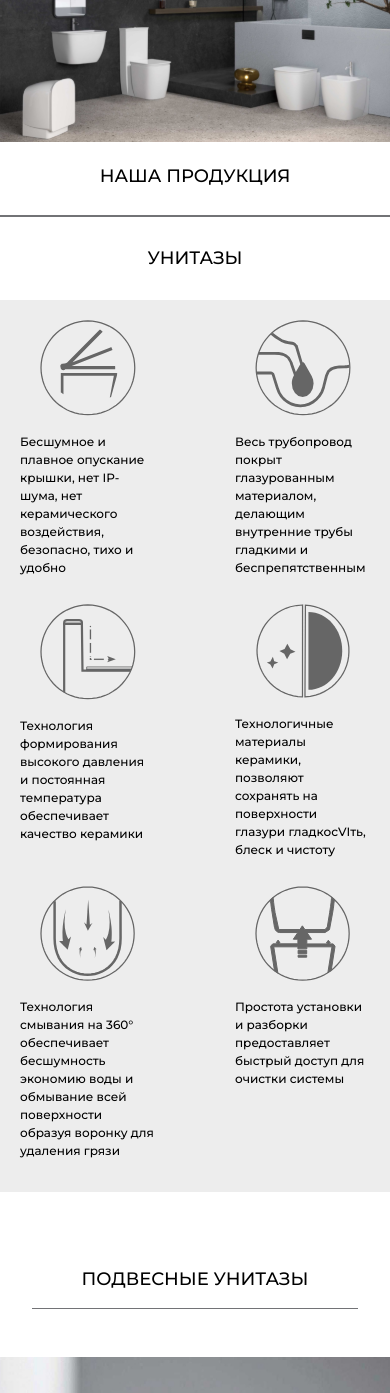
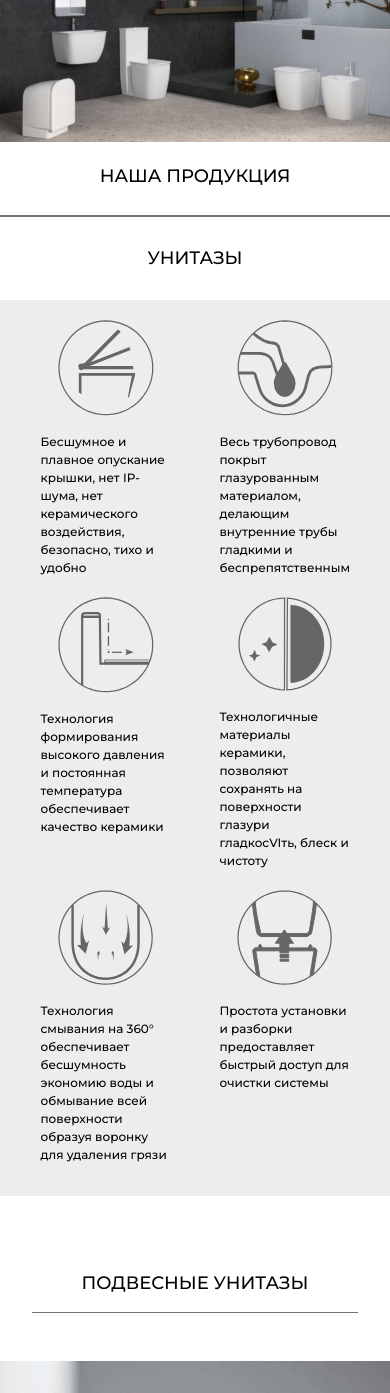
Before and after one commit to 7timoha7/cascade-vite, a React (Vite) app: page / in a window 390 px wide. Shown: the part 1201-2594 px from the top of the page. Built offline with nearby package versions, Linux system fonts and the light colour scheme.

Commit message:
поправил мобилку

```diff
--- a/src/components/ourProducts/OurProducts.tsx
+++ b/src/components/ourProducts/OurProducts.tsx
@@ -93,10 +93,14 @@ const OurProducts = () => {
               }}>
                 <div
                   style={{
-                    display: 'flex', justifyContent: 'space-between', flexWrap: 'wrap', fontSize: '12px', gap: '15px',
+                    display: 'flex',
+                    justifyContent: !isMobile ? 'space-around' : 'space-between',
+                    flexWrap: 'wrap',
+                    fontSize: '12px',
+                    gap: !isMobile ? '8px' : '15px',
                     padding: '20px'
                   }}>
-                  <div style={{maxWidth: !isMobile ? '135px' : '180px'}}>
+                  <div style={{maxWidth: !isMobile ? '130px' : '180px'}}>
                     <div style={{textAlign: 'center'}}>
                       <img src={technologiesIcon1} alt="cascade-technologies"/>
                     </div>
@@ -108,7 +112,7 @@ const OurProducts = () => {
                       безопасно, тихо и удобно
                     </p>
                   </div>
-                  <div style={{maxWidth: !isMobile ? '135px' : '180px'}}>
+                  <div style={{maxWidth: !isMobile ? '130px' : '180px'}}>
                     <div style={{textAlign: 'center'}}>
                       <img src={technologiesIcon2} alt="cascade-technologies"/>
                     </div>
@@ -120,7 +124,7 @@ const OurProducts = () => {
                       и беспрепятственным
                     </p>
                   </div>
-                  <div style={{maxWidth: !isMobile ? '135px' : '180px'}}>
+                  <div style={{maxWidth: !isMobile ? '130px' : '180px'}}>
                     <div style={{textAlign: 'center'}}>
                       <img src={technologiesIcon3} alt="cascade-technologies"/>
                     </div>
@@ -131,7 +135,7 @@ const OurProducts = () => {
                     </p>
                   </div>
 
-                  <div style={{maxWidth: !isMobile ? '135px' : '180px'}}>
+                  <div style={{maxWidth: !isMobile ? '130px' : '180px'}}>
                     <div style={{textAlign: 'center'}}>
                       <img src={technologiesIcon4} alt="cascade-technologies"/>
                     </div>
@@ -143,7 +147,7 @@ const OurProducts = () => {
                       блеск и чистоту
                     </p>
                   </div>
-                  <div style={{maxWidth: !isMobile ? '135px' : '180px'}}>
+                  <div style={{maxWidth: !isMobile ? '130px' : '180px'}}>
                     <div style={{textAlign: 'center'}}>
                       <img src={technologiesIcon5} alt="cascade-technologies"/>
                     </div>
@@ -158,7 +162,7 @@ const OurProducts = () => {
 
                     </p>
                   </div>
-                  <div style={{maxWidth: !isMobile ? '135px' : '180px'}}>
+                  <div style={{maxWidth: !isMobile ? '130px' : '180px'}}>
                     <div style={{textAlign: 'center'}}>
                       <img src={technologiesIcon6} alt="cascade-technologies"/>
                     </div>
```
